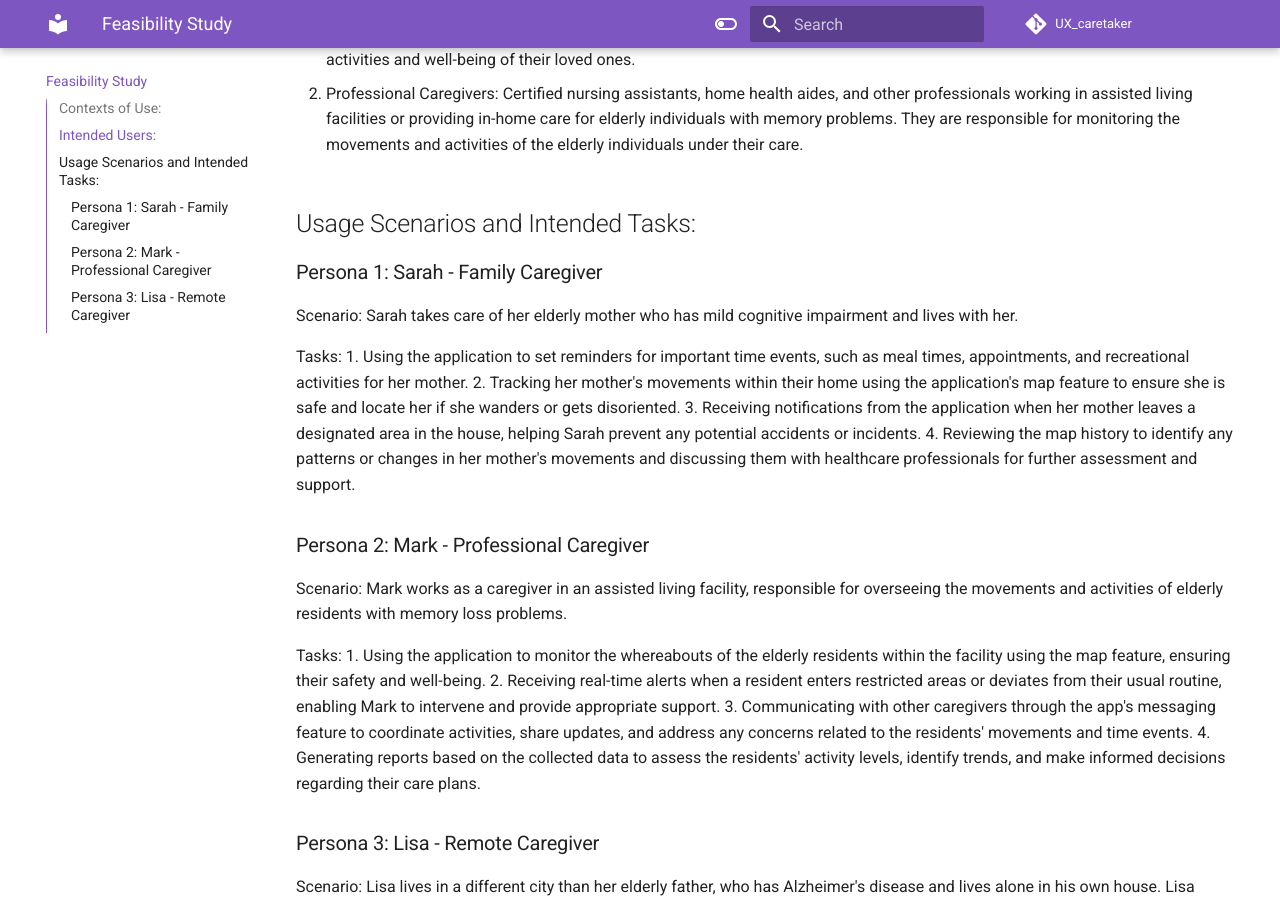
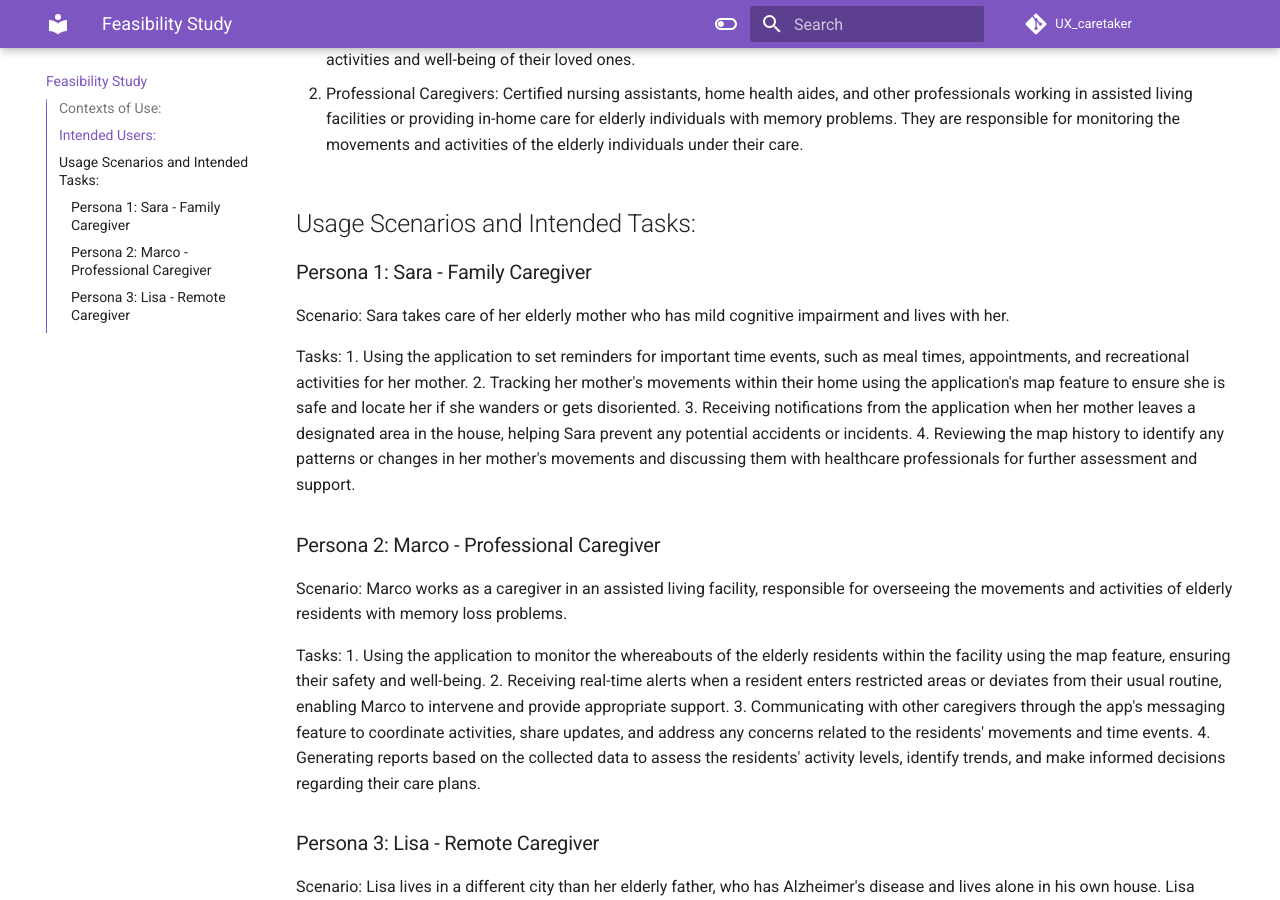
Before and after one commit to teragramgius/GherryPlus, an MkDocs documentation site: the page built from docs/feasibilitystudy.md, in a window 1280 px wide and 900 px high, scrolled down 660 px. Built offline with MkDocs 1.6.1 and Material for MkDocs 9.7.7, drawn with Linux system fonts in a browser that asks for light colours; comment, search, counter and statistics services are not loaded; the version menu is left out.

Commit message:
Update feasibilitystudy.md

```diff
--- a/docs/feasibilitystudy.md
+++ b/docs/feasibilitystudy.md
@@ -16,21 +16,21 @@ The intended users of the application are:
 
 ## Usage Scenarios and Intended Tasks:
 
-### Persona 1: Sarah - Family Caregiver
-Scenario: Sarah takes care of her elderly mother who has mild cognitive impairment and lives with her.
+### Persona 1: Sara - Family Caregiver
+Scenario: Sara takes care of her elderly mother who has mild cognitive impairment and lives with her.
 
 Tasks:
 1. Using the application to set reminders for important time events, such as meal times, appointments, and recreational activities for her mother.
 2. Tracking her mother's movements within their home using the application's map feature to ensure she is safe and locate her if she wanders or gets disoriented.
-3. Receiving notifications from the application when her mother leaves a designated area in the house, helping Sarah prevent any potential accidents or incidents.
+3. Receiving notifications from the application when her mother leaves a designated area in the house, helping Sara prevent any potential accidents or incidents.
 4. Reviewing the map history to identify any patterns or changes in her mother's movements and discussing them with healthcare professionals for further assessment and support.
 
-### Persona 2: Mark - Professional Caregiver
-Scenario: Mark works as a caregiver in an assisted living facility, responsible for overseeing the movements and activities of elderly residents with memory loss problems.
+### Persona 2: Marco - Professional Caregiver
+Scenario: Marco works as a caregiver in an assisted living facility, responsible for overseeing the movements and activities of elderly residents with memory loss problems.
 
 Tasks:
 1. Using the application to monitor the whereabouts of the elderly residents within the facility using the map feature, ensuring their safety and well-being.
-2. Receiving real-time alerts when a resident enters restricted areas or deviates from their usual routine, enabling Mark to intervene and provide appropriate support.
+2. Receiving real-time alerts when a resident enters restricted areas or deviates from their usual routine, enabling Marco to intervene and provide appropriate support.
 3. Communicating with other caregivers through the app's messaging feature to coordinate activities, share updates, and address any concerns related to the residents' movements and time events.
 4. Generating reports based on the collected data to assess the residents' activity levels, identify trends, and make informed decisions regarding their care plans.
 
```
